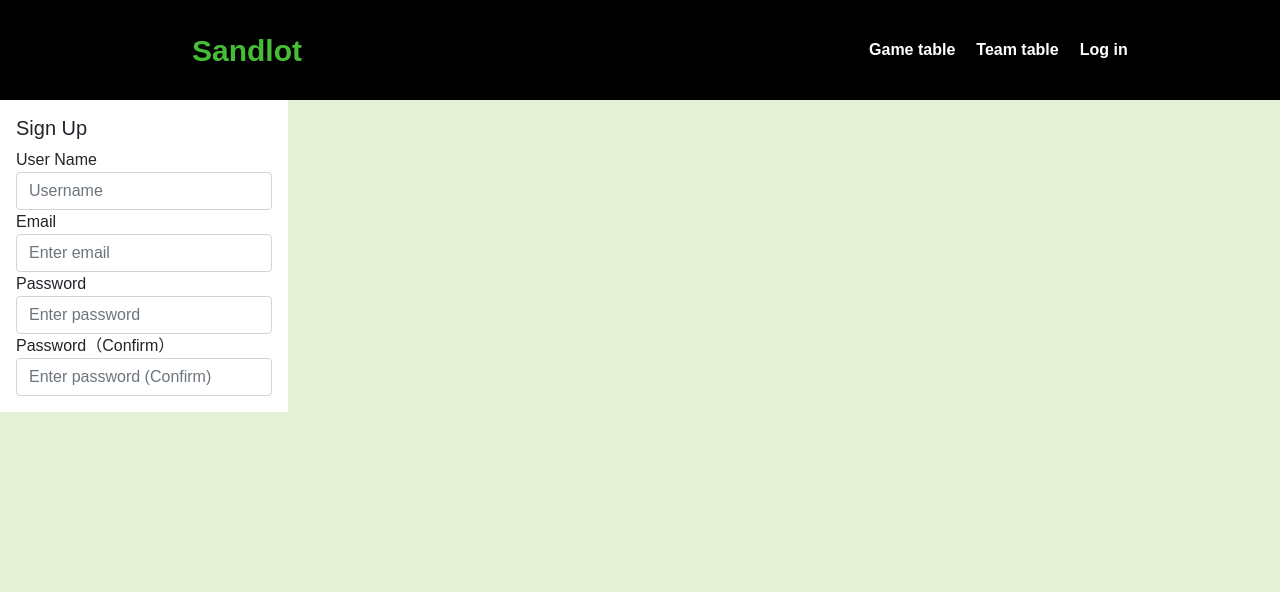
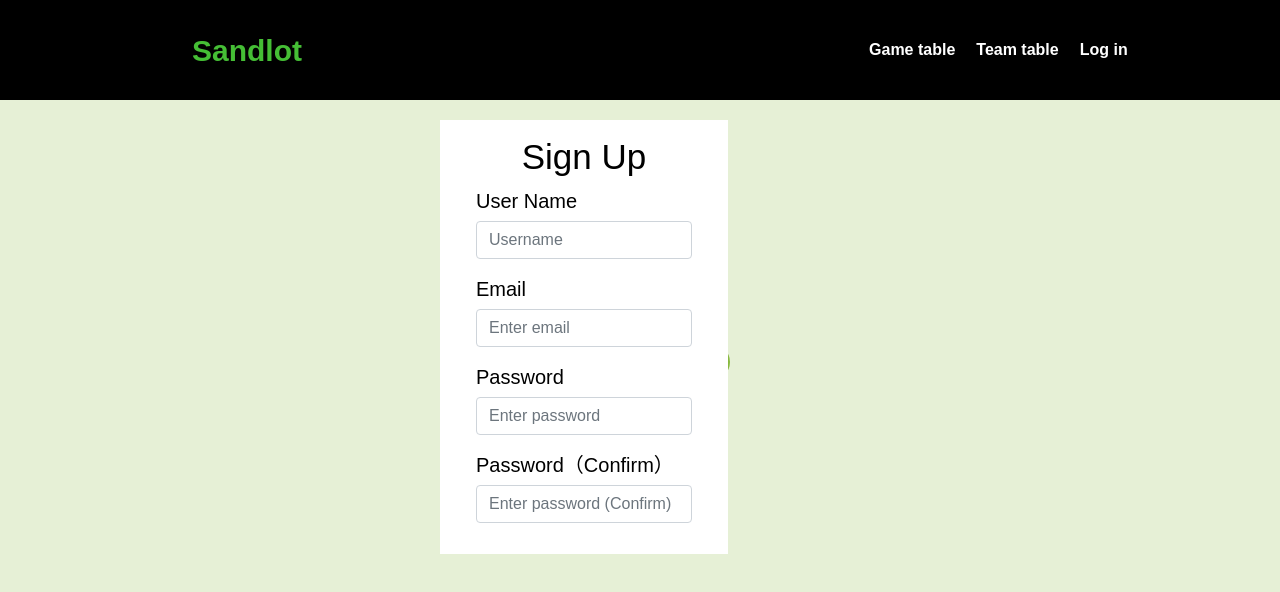
Before and after one commit to kaheiseki/sandlot, a React (Create React App) app: page /signup in a window 1280 px wide. Shown: the top 592 px of the page. Built offline with nearby package versions, Linux system fonts and the light colour scheme; no server answers.

Commit message:
update css

```diff
--- a/src/App.css
+++ b/src/App.css
@@ -35,4 +35,4 @@ div .match{
   width:300px;
   height:200px;
   margin: 20px;
-}*/
+} */
--- a/src/pages/login/login.css
+++ b/src/pages/login/login.css
@@ -1,45 +1,45 @@
-/* * :not(header){
-  color: #ffffff;
-}
 .form_outline{
-  margin-top: 20px;
+  margin-top: 20px !important;
   text-align: center;
   border-radius: 10px;
-  width: 400px;
   margin: 0 auto;
-  color: #ffffff !important;
+  color: #000000;
+  width: 400px !important;
+  /* card(gameinfo) が妨害してるので*/
 }
 
-.card_outline{
-  background-color: #ffffff !important;
-}
-.login_title{
+.form_title{
   font-size: 35px;
   text-align: center;
   color: #000000 !important;
 }
+
 label{
   font-size: 20px;
   margin-bottom: 5px;
   color: #000000;
 }
+
 .form-group{
   margin: 0px 20px 15px 20px;
   text-align: left;
 }
+
 #customCheck1{
   margin-right: 5px;
 }
+
 Button{
   background-color: #45be35 !important;
   width: 180px !important;
   border-radius: 20px!important;
 }
+
 Button:hover{
   color: #000000 !important;
   background-image: linear-gradient(0deg, #40E0D0, #FF8C00, #FF0080);
 }
 
 .jump_for_signup{
-  margin-top: 20px;
-} */
+  margin-top: 100px;
+}
--- a/src/pages/login/login.js
+++ b/src/pages/login/login.js
@@ -39,7 +39,7 @@ export const Login = () => {
     <div className='form_outline'>
       <Card className='card_outline'>
         <Card.Body>
-          <Card.Title className='login_title'>
+          <Card.Title className='form_title'>
             Login
           </Card.Title>
           <div className='form-group'>
@@ -59,7 +59,6 @@ export const Login = () => {
               {/* Remember meの実装はまだ */}
             </div>
           </div>
-        </Card.Body>
           <form>
             <Button type="button" className="btn btn-primary btn-block" onClick={()=>{LogIn(email,password);
             navigate("/",{replace:true})
@@ -67,6 +66,7 @@ export const Login = () => {
               Submit
             </Button>
           </form>
+        </Card.Body>
       </Card>
       <div>
         <p className='jump_for_signup'>
--- a/src/pages/signup/signup.js
+++ b/src/pages/signup/signup.js
@@ -65,9 +65,9 @@ export const SignUp = () => {
 
     return(
       <div className='form_outline'>
-        <Card className='form_groups'>
+        <Card className='card_outline'>
           <Card.Body>
-            <Card.Title className='signup_title'>
+            <Card.Title className='form_title'>
               Sign Up
             </Card.Title>
             <div className='form-group'>
@@ -110,6 +110,8 @@ export const SignUp = () => {
       </Card>
         <form>
           <Button
+            type='button'
+            className='btn btn-primary btn-block'
             onClick={Signup(username,email,password,confirmPassword)
             }>
             Start Sandlot
```
Also changed, not shown: src/pages/index/gameinfo.css (+2 -6 lines), src/pages/signup/signup.css (+3 -7 lines), src/test/test.css (added).
